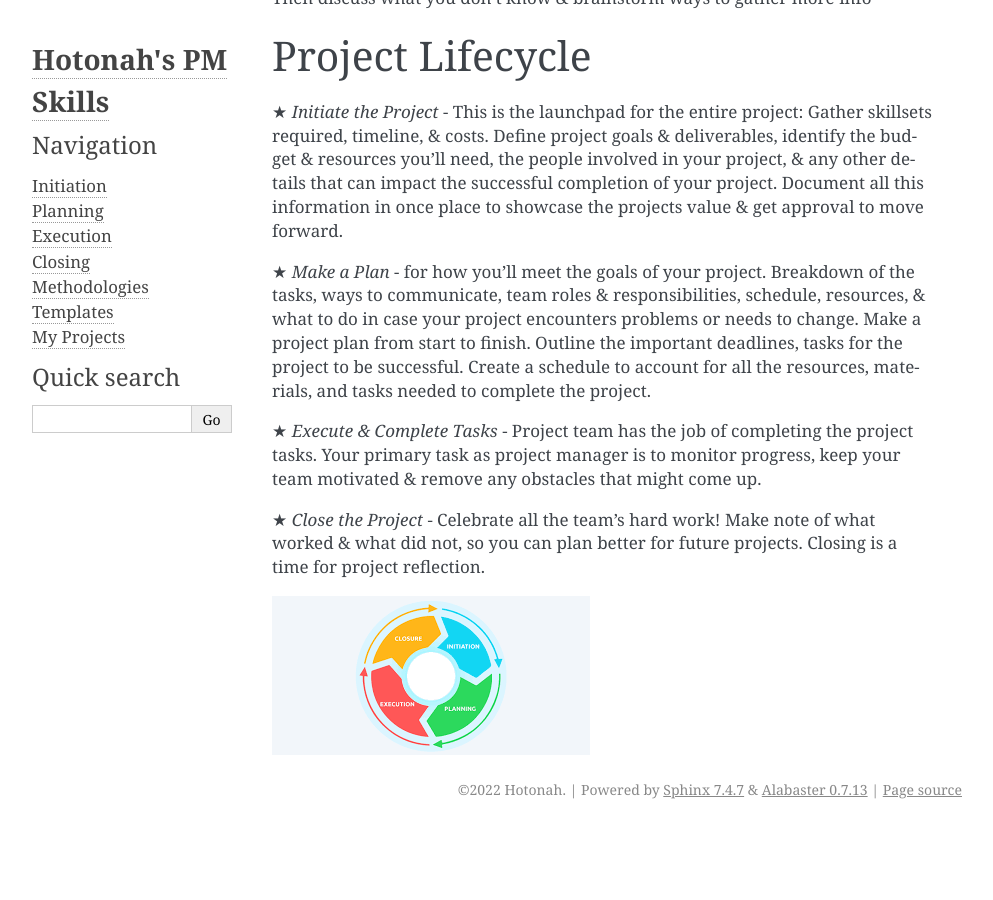
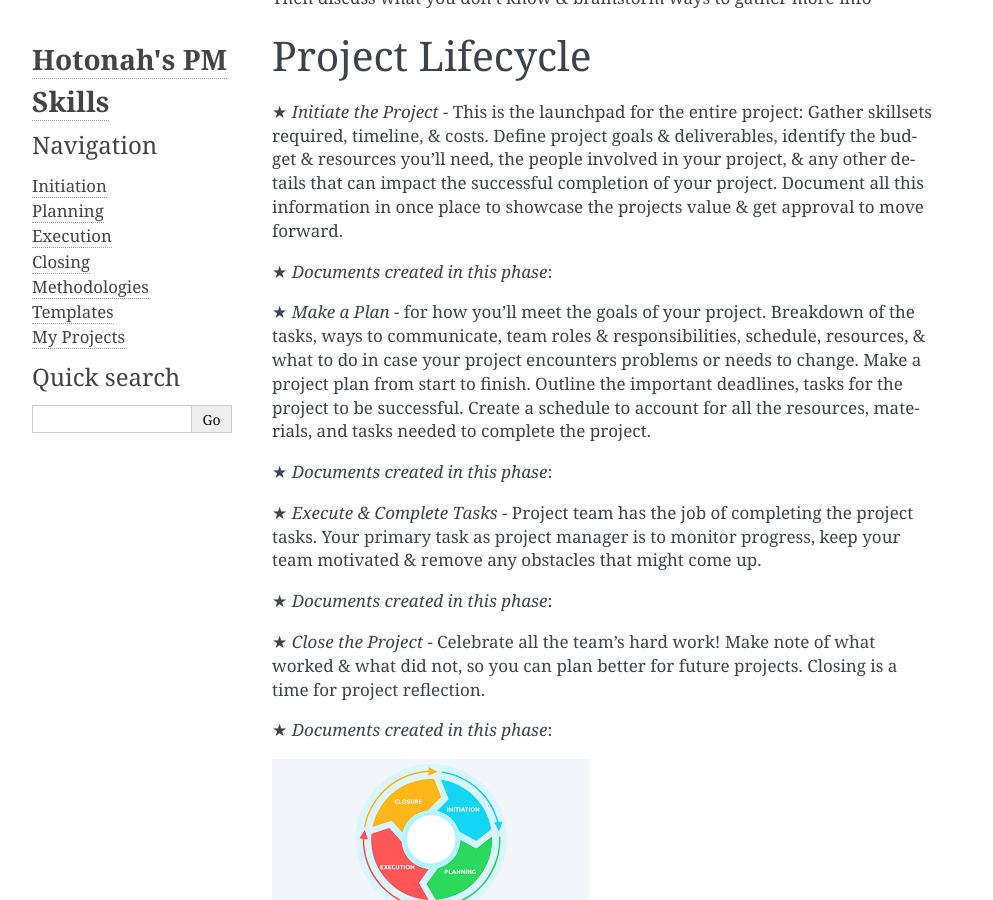
Before and after one commit to Hotonah/hotonah.github.io, a Sphinx documentation site: the page built from source/index.txt, in a window 1280 px wide and 900 px high, scrolled down 5613 px. Shown: the whole window, without its empty margins (148-1141 px from the left). Built offline with Sphinx 7.4.7, drawn with Linux system fonts in a browser that asks for light colours; before the commit the page ends 6442 px from its top, so only the background shows below that.

Commit message:
Update index.txt

```diff
--- a/source/index.txt
+++ b/source/index.txt
@@ -162,10 +162,18 @@ Project Lifecycle
 ==================
 ★ `Initiate the Project` - This is the launchpad for the entire project: Gather skillsets required, timeline, & costs. Define project goals & deliverables, identify the budget & resources you'll need, the people involved in your project, & any other details that can impact the successful completion of your project. Document all this information in once place to showcase the projects value & get approval to move forward.
 
+★ `Documents created in this phase`:
+
 ★ `Make a Plan` - for how you'll meet the goals of your project. Breakdown of the tasks, ways to communicate, team roles & responsibilities, schedule, resources, & what to do in case your project encounters problems or needs to change. Make a project plan from start to finish. Outline the important deadlines, tasks for the project to be successful. Create a schedule to account for all the resources, materials, and tasks needed to complete the project.
+
+★ `Documents created in this phase`:
 
 ★ `Execute & Complete Tasks` - Project team has the job of completing the project tasks. Your primary task as project manager is to monitor progress, keep your team motivated & remove any obstacles that might come up.
 
+★ `Documents created in this phase`:
+
 ★ `Close the Project` - Celebrate all the team's hard work! Make note of what worked & what did not, so you can plan better for future projects. Closing is a time for project reflection.
 
+★ `Documents created in this phase`:
+
 .. image:: media/it.png
```
